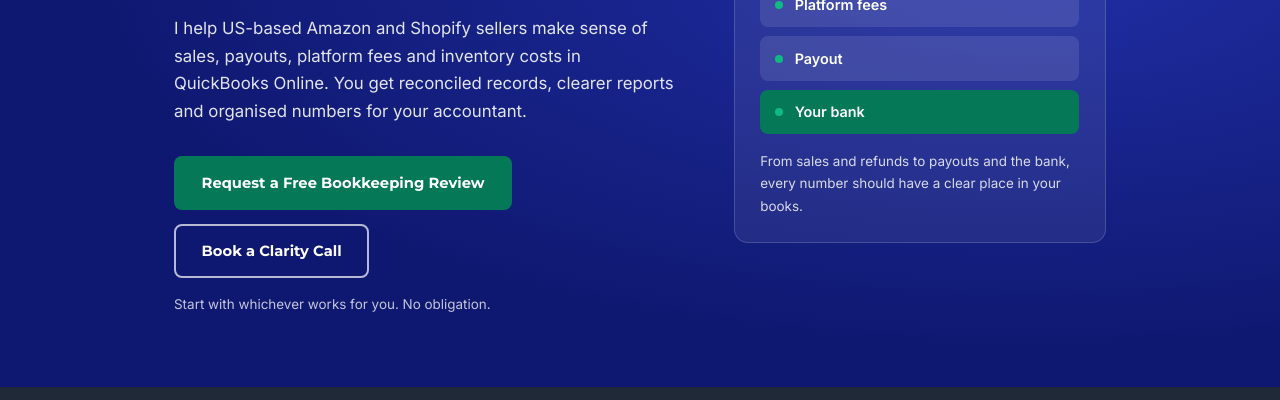
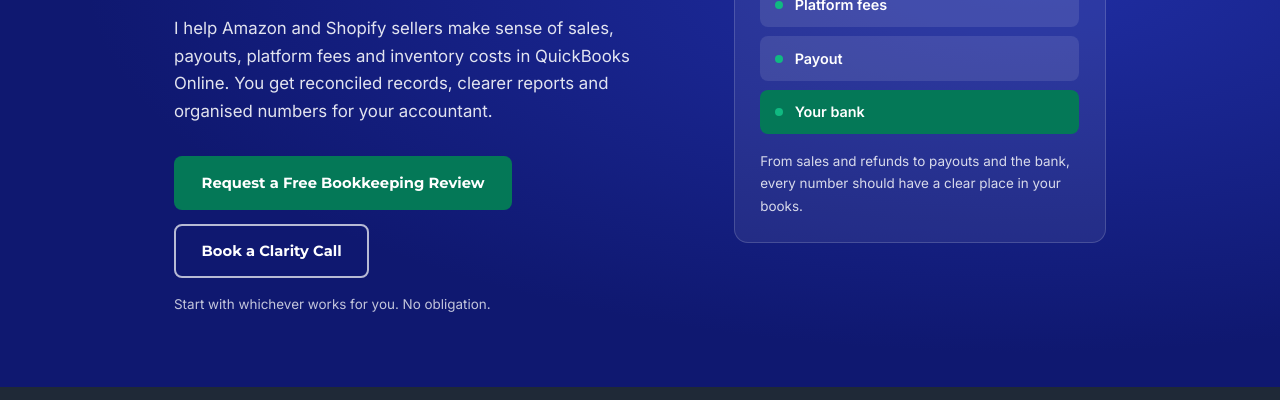
Before and after one commit to ecomkeeping-coder/emmanuel, a plain HTML site: page index.html in a window 1280 px wide. Shown: the part 375-775 px from the top of the page. Drawn offline with Linux system fonts and the light colour scheme.

Commit message:
Update index.html

```diff
--- a/index.html
+++ b/index.html
@@ -236,7 +236,7 @@
       <div>
         <p class="eyebrow">Ecommerce bookkeeping for Amazon &amp; Shopify sellers</p>
         <h1 id="hero-title">Clear books for your ecommerce business.</h1>
-        <p class="body">I help US-based Amazon and Shopify sellers make sense of sales, payouts, platform fees and inventory costs in QuickBooks Online. You get reconciled records, clearer reports and organised numbers for your accountant.</p>
+        <p class="body">I help Amazon and Shopify sellers make sense of sales, payouts, platform fees and inventory costs in QuickBooks Online. You get reconciled records, clearer reports and organised numbers for your accountant.</p>
         <div class="hero-btns">
           <a class="btn btn-primary" href="https://ecomkeeping.com/bookaudit">Request a Free Bookkeeping Review</a>
           <a class="btn btn-secondary" href="https://scheduler.zoom.us/emmanuel-ecomkeeping/discovery-call">Book a Clarity Call</a>
```
